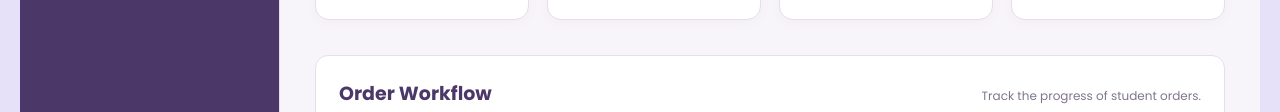
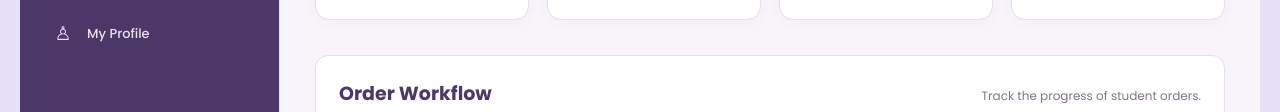
Before and after one commit to Sphinx122361/Project-lovender-Admin, a plain HTML site: page admin_dashboard.html in a window 1280 px wide. Shown: the part 299-411 px from the top of the page. Drawn offline with nearby package versions, Linux system fonts and the light colour scheme.

Commit message:
Update sidebar navigation with My Profile link
Added a link to 'My Profile' in the sidebar navigation.

```diff
--- a/admin_dashboard.html
+++ b/admin_dashboard.html
@@ -34,6 +34,10 @@
                 <a href="admin_order.html" class="nav-link">
                     <span>▤</span>
                     Manage Orders
+                </a>
+                <a href="admin_profile.html" class="nav-link">
+                    <span>♙</span>
+                    My Profile
                 </a>
             </nav>
 
```
